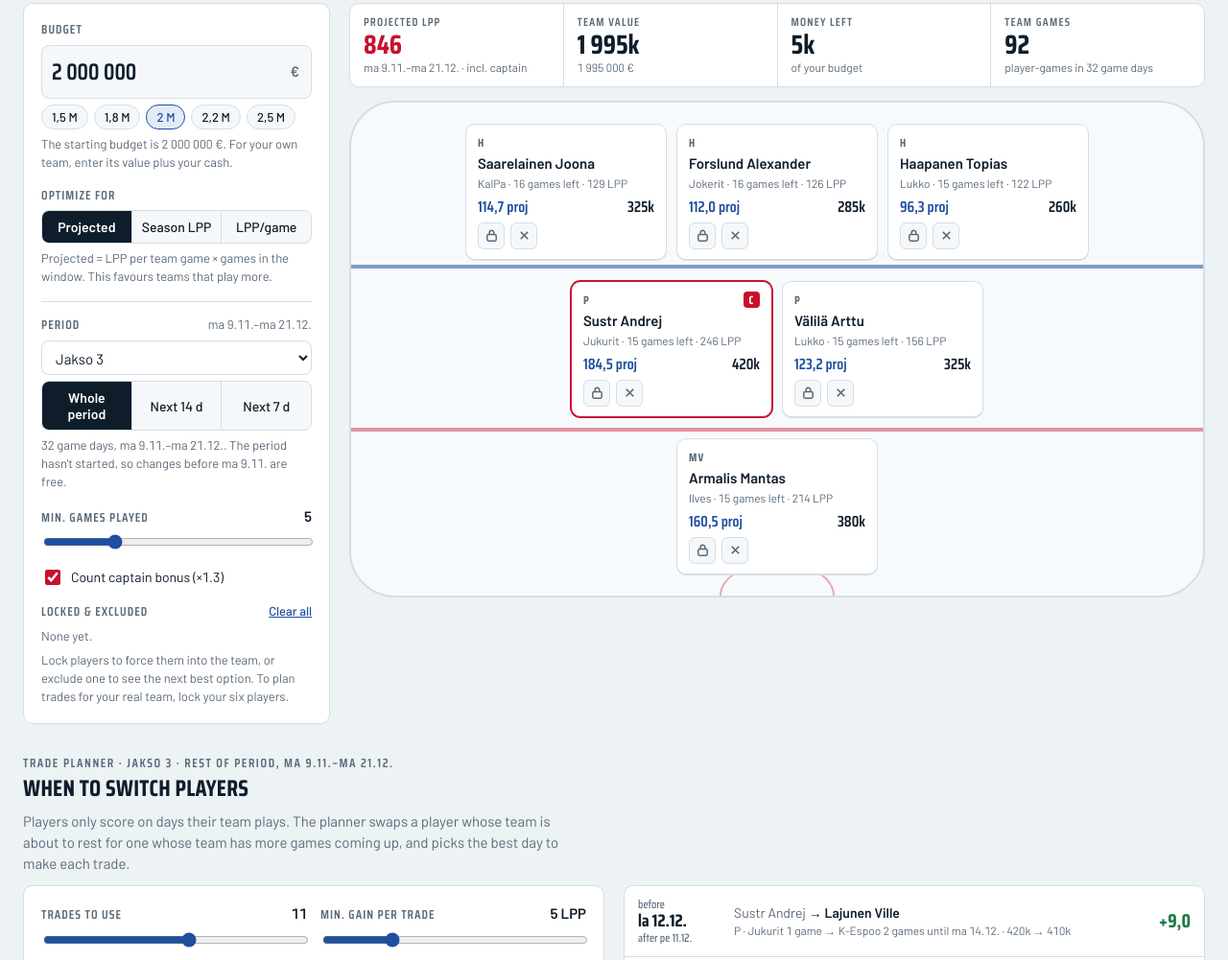
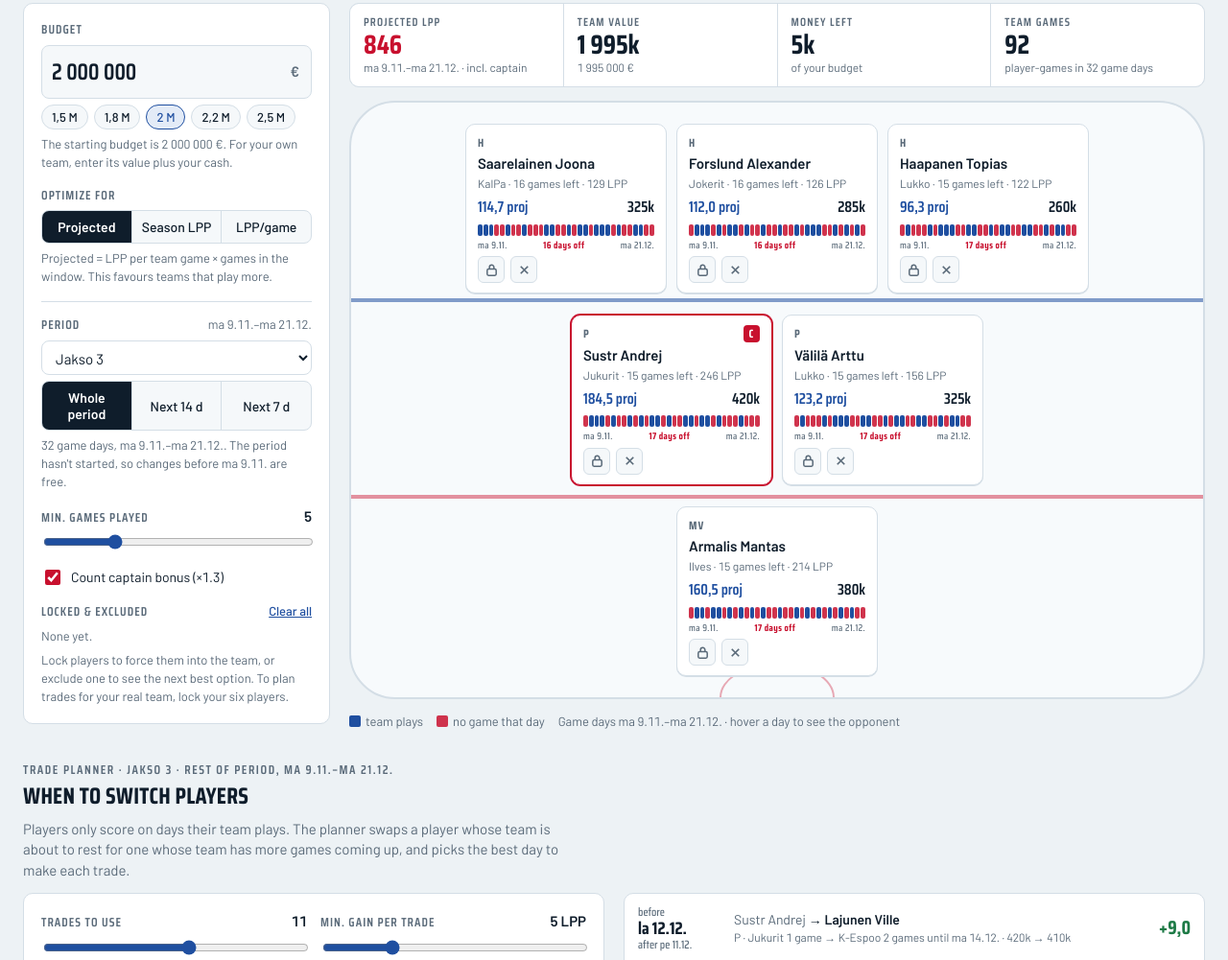
Before and after one commit to EliasAhjolahti/liigaporssi, a plain HTML site: page index.html in a window 1280 px wide. Shown: the part 208-1209 px from the top of the page at 96% size. Drawn offline with Linux system fonts and the light colour scheme.

Commit message:
Show game days on lineup cards, red when the player's team doesn't play
Each rink card gets a strip with one cell per game day in the window
(blue = plays, red = no game) and a "days off" count. Days without a game
are also shaded red in the trade planner's lineup timeline.

Co-Authored-By: Claude Opus 5.5 <noreply@anthropic.com>

```diff
--- a/index.html
+++ b/index.html
@@ -26,6 +26,7 @@
   --kept-ink: #f1f4f6;
   --kept-muted: #bac4cd;
   --kept-line: #58626c;
+  --offday: #f8dde1;    /* lineup timeline: day without a game */
   --font-display: "Saira Condensed", "Arial Narrow", "Roboto Condensed", sans-serif;
   --font-body: "Barlow", "Segoe UI", system-ui, sans-serif;
 }
@@ -34,14 +35,14 @@
     --bg: #0a131b; --surface: #111d28; --sunk: #0d1821; --ink: #e5edf3; --muted: #8fa1b1;
     --line: #22323f; --red: #ff5468; --blue: #7aa5ff; --blue-soft: #182a44; --good: #4cc883;
     --game: #4f7fe0; --game-ink: #06101c; --away: #1e3354; --away-ink: #c9dafb;
-    --warn: #f0a640; --rink: #0f1b25; --kept: #3a4148; --kept-ink: #eef1f3; --kept-muted: #aab4bd; --kept-line: #545d66; color-scheme: dark;
+    --warn: #f0a640; --rink: #0f1b25; --kept: #3a4148; --kept-ink: #eef1f3; --kept-muted: #aab4bd; --kept-line: #545d66; --offday: #3f1b22; color-scheme: dark;
   }
 }
 :root[data-theme="dark"] {
   --bg: #0a131b; --surface: #111d28; --sunk: #0d1821; --ink: #e5edf3; --muted: #8fa1b1;
   --line: #22323f; --red: #ff5468; --blue: #7aa5ff; --blue-soft: #182a44; --good: #4cc883;
   --game: #4f7fe0; --game-ink: #06101c; --away: #1e3354; --away-ink: #c9dafb;
-  --warn: #f0a640; --rink: #0f1b25; --kept: #3a4148; --kept-ink: #eef1f3; --kept-muted: #aab4bd; --kept-line: #545d66; color-scheme: dark;
+  --warn: #f0a640; --rink: #0f1b25; --kept: #3a4148; --kept-ink: #eef1f3; --kept-muted: #aab4bd; --kept-line: #545d66; --offday: #3f1b22; color-scheme: dark;
 }
 * { box-sizing: border-box; }
 body {
@@ -210,6 +211,21 @@ tr.banned td { opacity: .5; }
 .foot a { color: var(--blue); }
 @media (prefers-reduced-motion: no-preference) { .slot { transition: border-color .2s, box-shadow .2s; } }
 
+/* Game-day strip on lineup cards */
+.daystrip { display: flex; flex-direction: column; gap: 3px; margin-top: 2px; }
+.dsrow { display: grid; gap: 1px; }
+.ds { height: 12px; border-radius: 2px; }
+.ds.on { background: var(--game); }
+.ds.off { background: var(--red); opacity: .85; }
+.dslab { display: flex; justify-content: space-between; gap: 4px; font-size: 10px; color: var(--muted); font-family: var(--font-display); letter-spacing: .04em; }
+.dslab .offtxt { color: var(--red); font-weight: 700; }
+.rinklegend { display: flex; flex-wrap: wrap; gap: 14px; font-size: 13px; color: var(--muted); align-items: center; }
+.rinklegend i { display: inline-block; width: 12px; height: 12px; border-radius: 2px; vertical-align: -1px; margin-right: 5px; }
+.rinklegend i.on { background: var(--game); }
+.rinklegend i.off { background: var(--red); opacity: .85; }
+.grid td.offday { background: var(--offday); }
+.grid tr.mine td.offday { background: var(--offday); }
+
 /* Trade on a chosen day */
 .swaptitle { font-size: 22px; text-transform: uppercase; margin-top: 2px; }
 .swaptitle span { color: var(--red); }
@@ -362,6 +378,7 @@ details.allgames .tablewrap { margin-top: 8px; max-height: 280px; }
         <div class="line g" id="lineG"></div>
         <div class="crease"></div>
       </div>
+      <div class="rinklegend" id="rinklegend"><span><i class="on"></i>team plays</span><span><i class="off"></i>no game that day</span><span id="rinkdays"></span></div>
     </div>
   </section>
 
@@ -722,10 +739,25 @@ function slotHTML(p, posLabel) {
     <div class="nm">${plink(p)}</div>
     <div class="tm">${esc(p.t)} · ${games(p)} games left · ${p.lpp} LPP</div>
     <div class="nums"><span class="l">${val}</span><span>${k(p.v)}</span></div>
+    ${dayStrip(p)}
     <div class="acts">
       <button class="iconbtn lock${lk ? " on" : ""}" data-act="lock" data-id="${p.id}" title="${lk ? "Unlock" : "Lock into team"}" aria-label="${lk ? "Unlock" : "Lock"} ${esc(p.n)}">${ICON.lock}</button>
       <button class="iconbtn ban" data-act="ban" data-id="${p.id}" title="Exclude and find the next best" aria-label="Exclude ${esc(p.n)}">${ICON.ban}</button>
     </div>
+  </div>`;
+}
+
+// One cell per game day in the window: blue = the player's team plays, red = no game that day.
+function dayStrip(p) {
+  const days = WIN.days, by = WIN.by[p.t];
+  if (!days.length || !by) return "";
+  const played = by.filter(Boolean).length, off = days.length - played;
+  return `<div class="daystrip" role="img" aria-label="${played} of ${days.length} game days with a game, ${off} without">
+    <div class="dsrow" style="grid-template-columns:repeat(${days.length},minmax(0,1fr))">${days.map((d, i) => {
+      const x = by[i];
+      return `<span class="ds ${x ? "on" : "off"}" title="${dayShort(d)} · ${x ? (x.home ? "vs " : "@ ") + esc(x.opp) : "no game"}"></span>`;
+    }).join("")}</div>
+    <div class="dslab"><span>${dayShort(days[0])}</span><span class="${off ? "offtxt" : ""}">${off} day${off === 1 ? "" : "s"} off</span><span>${dayShort(days[days.length - 1])}</span></div>
   </div>`;
 }
 
@@ -771,6 +803,7 @@ function renderLineup() {
   const g = r.team.reduce((s, p) => s + games(p), 0);
   $("tGames").textContent = g;
   $("tGamesS").textContent = `player-games in ${WIN.days.length} game days`;
+  $("rinkdays").textContent = WIN.days.length ? `Game days ${dayShort(WIN.days[0])}–${dayShort(WIN.days[WIN.days.length - 1])} · hover a day to see the opponent` : "";
 }
 
 function renderPinned() {
@@ -825,7 +858,7 @@ function renderPlanner() {
       const x = PWIN.by[seg.p.t][i];
       if (x) { g++; playing[i]++; }
       const swap = slot.segs.some(s => s.from === i && i > 0);
-      return `<td class="${weekStart(days, i) ? "wk " : ""}${swap ? "swapday" : ""}" title="${esc(seg.p.n)} (${esc(seg.p.t)})">${gameCell(x)}</td>`;
+      return `<td class="${weekStart(days, i) ? "wk " : ""}${swap ? "swapday " : ""}${x ? "" : "offday"}" title="${esc(seg.p.n)} (${esc(seg.p.t)})${x ? "" : " · no game"}">${gameCell(x)}</td>`;
     }).join("");
     html += `<tr><td class="stick" title="${esc(slot.segs.map(s => s.p.n).join(" → "))}"><span class="ptag">${POSNAME[slot.pos]}</span> ${names}</td><td class="n">${g}</td>${cells}</tr>`;
   }
```
Also changed, not shown: template.html (+36 -3 lines), 1 other file.
